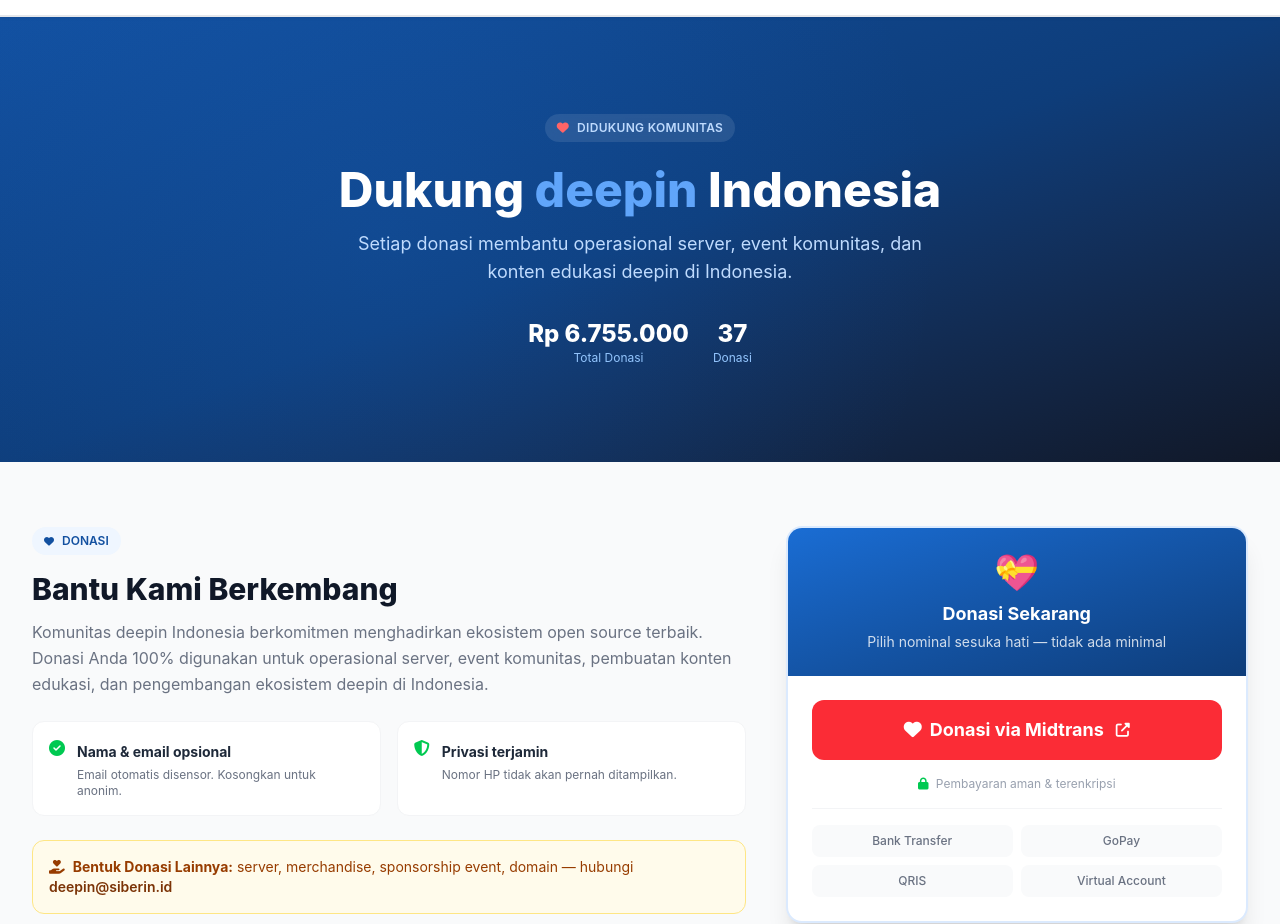
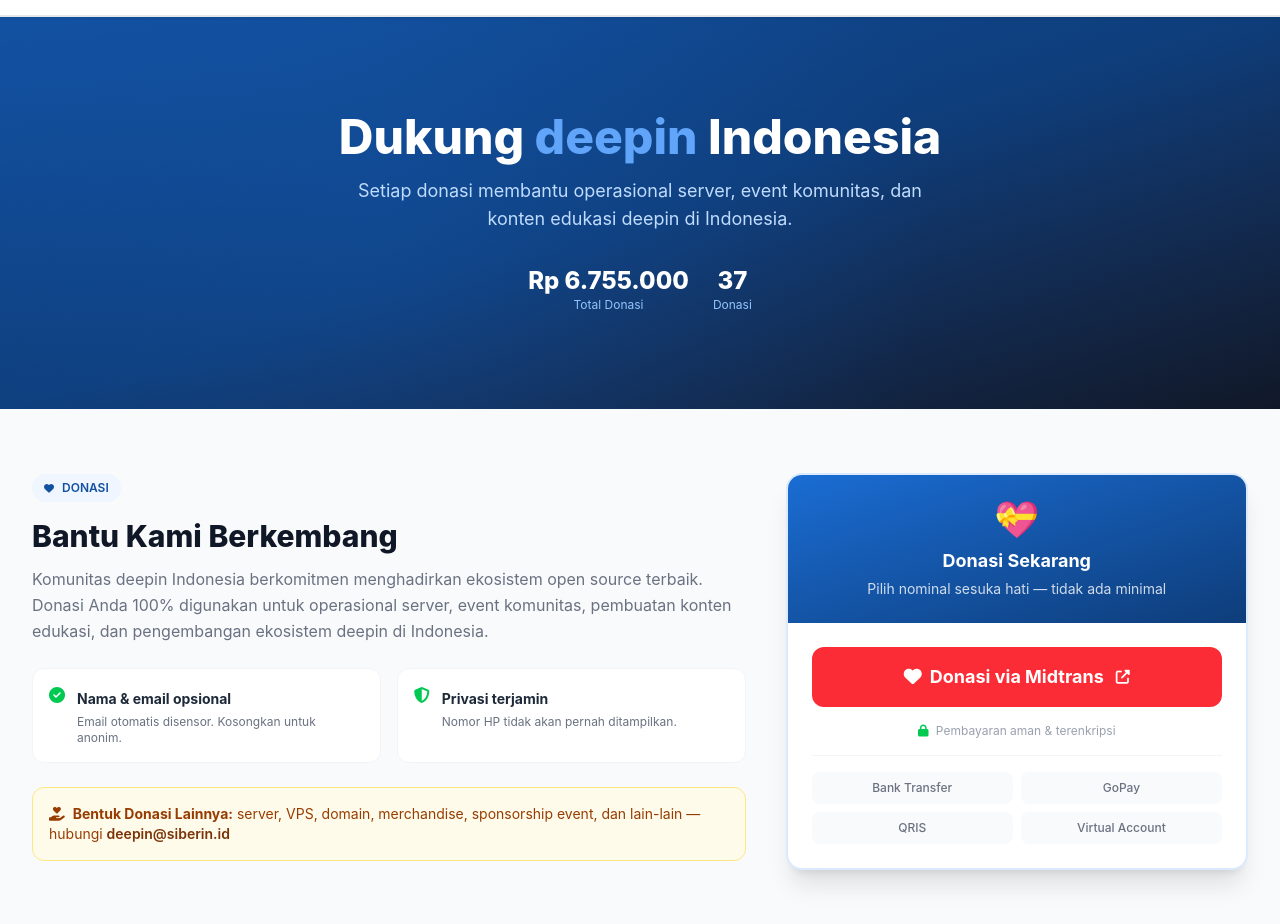
Before and after one commit to deepin-Indonesia/donasi-site, an Astro site: page / in a window 1280 px wide. Shown: the part 57-981 px from the top of the page. Built offline with nearby package versions, Linux system fonts and the light colour scheme; Astro itself is replaced by a stand-in of ours.

Commit message:
fix: remove badge, update bentuk donasi, add top donor email grouping note

```diff
--- a/src/pages/index.astro
+++ b/src/pages/index.astro
@@ -34,9 +34,6 @@ function getDonorCount(donor: Donor) {
   <section class="relative overflow-hidden bg-gradient-to-br from-deepin-700 via-deepin-800 to-gray-900 py-16 lg:py-24">
     <div class="absolute inset-0 bg-[radial-gradient(circle_at_30%_50%,rgba(26,109,212,0.2)_0%,transparent_60%)]" />
     <div class="container-main relative text-center">
-      <span class="inline-flex items-center gap-2 px-3 py-1.5 rounded-full bg-white/10 text-deepin-200 text-xs font-semibold tracking-wide uppercase mb-6 backdrop-blur-sm">
-        <i class="fas fa-heart text-red-400" /> Didukung Komunitas
-      </span>
       <h1 class="text-4xl sm:text-5xl font-extrabold text-white mb-4">
         Dukung <span class="text-deepin-400">deepin</span> Indonesia
       </h1>
@@ -79,7 +76,7 @@ function getDonorCount(donor: Donor) {
           </div>
 
           <div class="bg-amber-50 border border-amber-200 rounded-xl p-4 text-sm text-amber-800">
-            <p><i class="fas fa-hand-holding-heart mr-2" /><strong>Bentuk Donasi Lainnya:</strong> server, merchandise, sponsorship event, domain — hubungi <a href={`mailto:${SITE.email}`} class="text-amber-900 font-semibold hover:underline">{SITE.email}</a></p>
+            <p><i class="fas fa-hand-holding-heart mr-2" /><strong>Bentuk Donasi Lainnya:</strong> server, VPS, domain, merchandise, sponsorship event, dan lain-lain — hubungi <a href={`mailto:${SITE.email}`} class="text-amber-900 font-semibold hover:underline">{SITE.email}</a></p>
           </div>
         </div>
 
@@ -124,6 +121,7 @@ function getDonorCount(donor: Donor) {
       )}
 
       <!-- Top 3 -->
+      <p class="text-center text-xs text-gray-400 mb-4">Top donatur dihitung berdasarkan total donasi yang digabung dari email yang sama.</p>
       <div class="grid sm:grid-cols-3 gap-6 max-w-2xl mx-auto mb-14">
         {top3.map((d, i) => (
           <div class="card p-5 pt-8 text-center relative group hover:-translate-y-1 transition-all duration-300">
```
Also changed, not shown: 5 other files.
